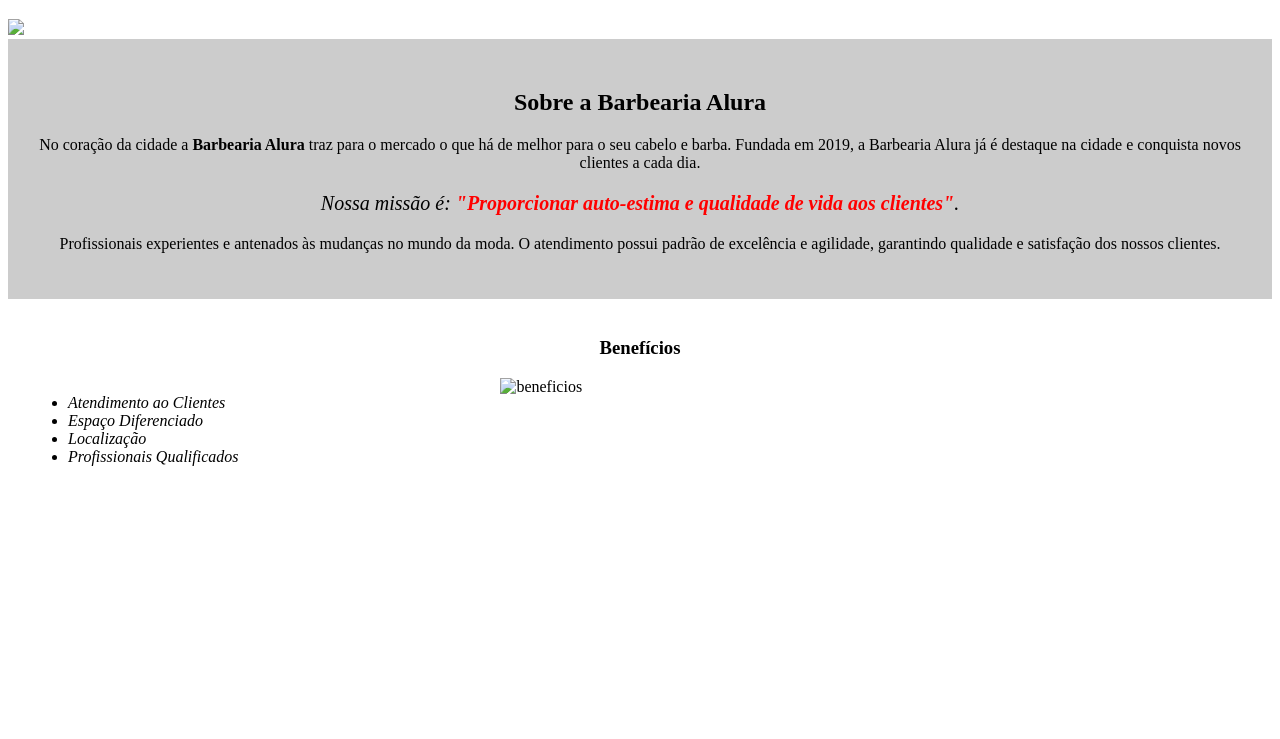
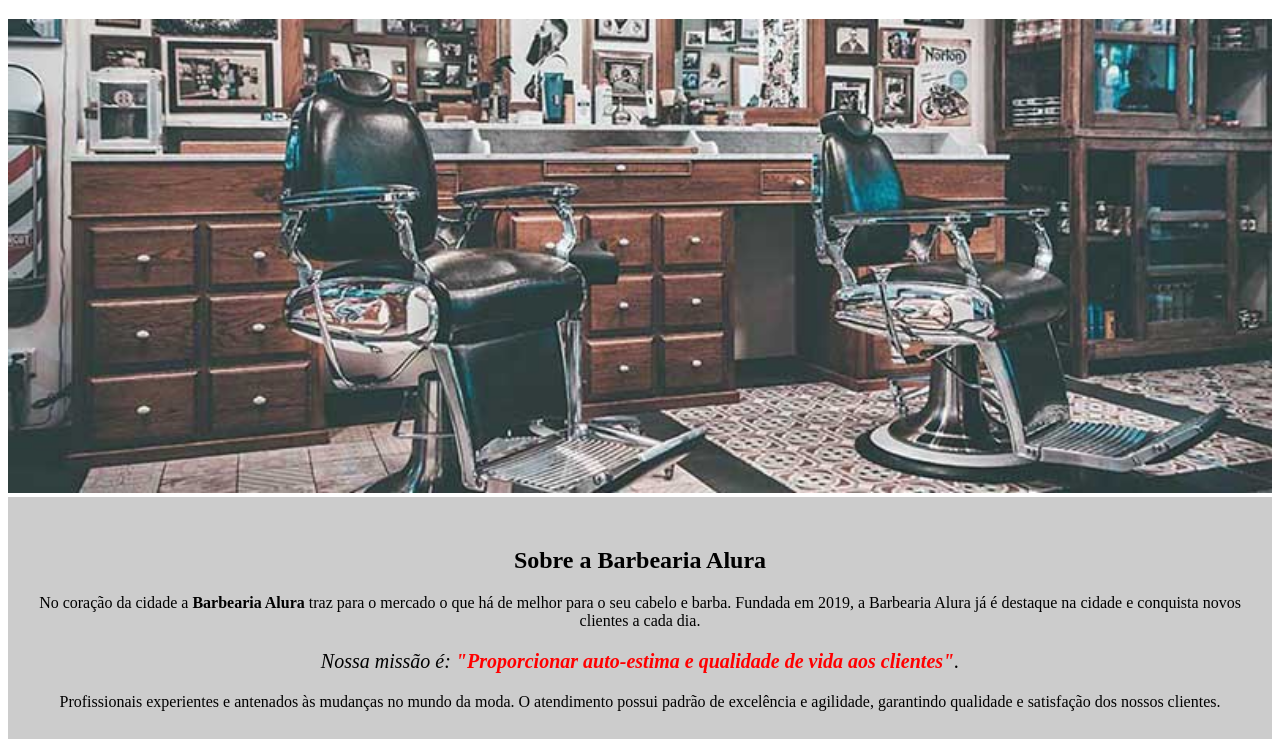
Before and after one commit to macielbmo/Curso-de-HTML-e-CSS-Alura, a plain HTML site: page index.html in a window 1280 px wide. Shown: the part 61-800 px from the top of the page. Drawn offline with Linux system fonts and the light colour scheme.

Commit message:
Alteração do SRC das imagens do banner e do beneficios

```diff
--- a/index.html
+++ b/index.html
@@ -10,7 +10,7 @@
             <h1 class="titulo-principal">Barbearia Alura</h1>
         </header>
 
-        <img id="banner"; src="/Modulo 01/banner.jpg">
+        <img id="banner"; src="/banner.jpg">
 
         <div class="principal">
             <h2 class="titulo-centralizado">Sobre a Barbearia Alura</h2>
@@ -31,7 +31,7 @@
                 <li class="itens">Profissionais Qualificados</li>
             </ul>
 
-            <img src="/Modulo 01/beneficios.jpg" alt="beneficios" class="img-beneficios">
+            <img src="/beneficios.jpg" alt="beneficios" class="img-beneficios">
         </div>
     </body>
 </html>
```
